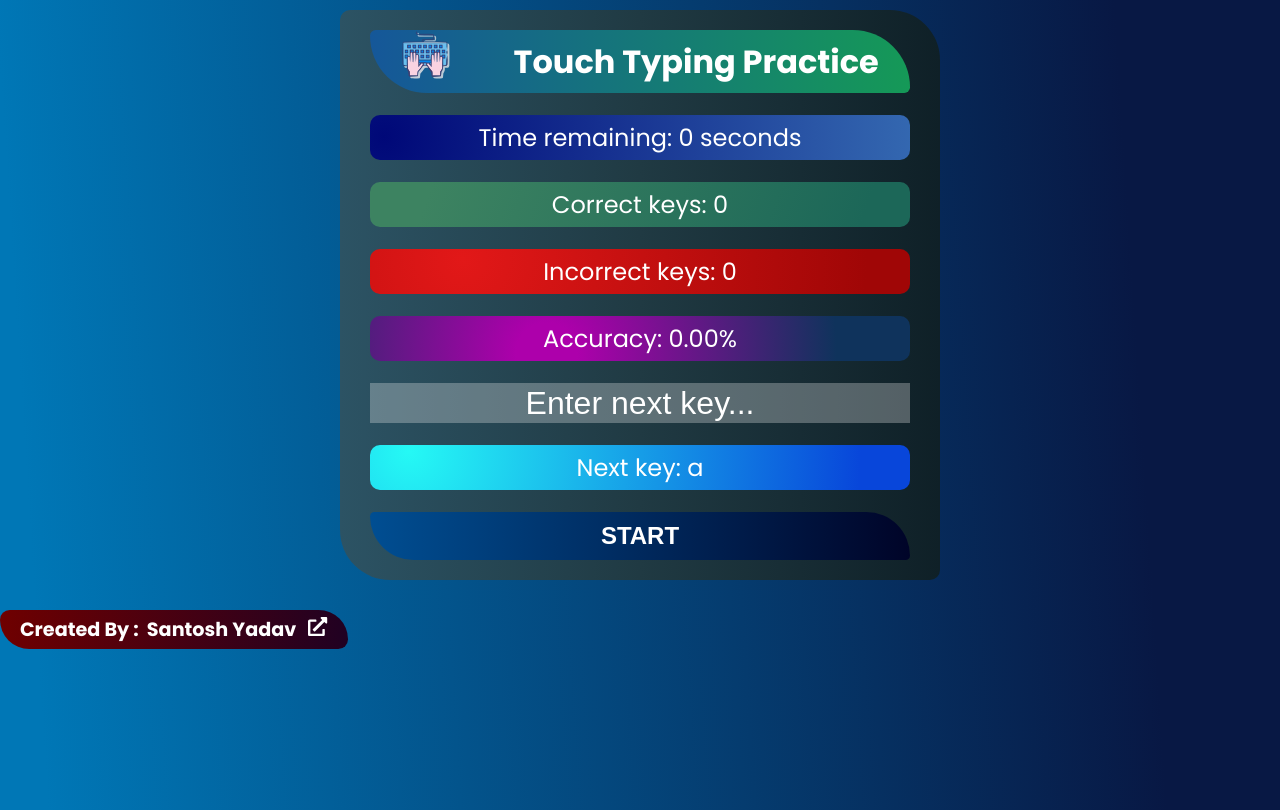
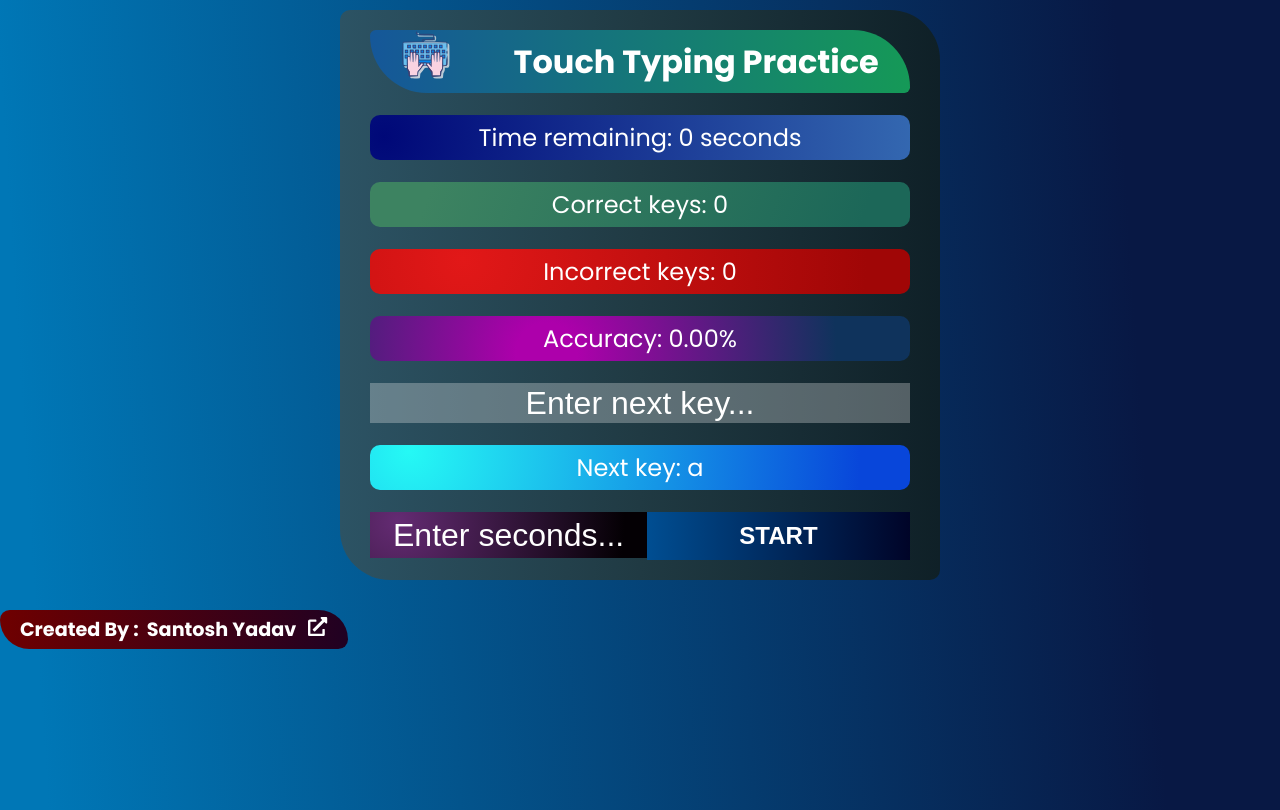
Before and after one commit to santoshy1101/touch-typing-practice, a React (Vite) app: page / in a window 1280 px wide. Built offline with nearby package versions, Linux system fonts and the light colour scheme.

Commit message:
added enter seconds and reset button

```diff
--- a/src/App.css
+++ b/src/App.css
@@ -135,10 +135,10 @@ span.credit {
   ); /* W3C, IE 10+/ Edge, Firefox 16+, Chrome 26+, Opera 12+, Safari 7+ */
 }
 
-.restart {
+button {
   font-size: 1.5rem;
   padding: 10px;
-  border-radius: 10px 100px;
+  /* border-radius: 10px 100px; */
   border: none;
   font-weight: 600;
   color: white;
@@ -166,6 +166,16 @@ a{
   color: white;
 }
 
+div.edit-time{
+  /* border: 2px solid red; */
+  display: flex;
+  flex-direction: row-reverse;
+}
+.edit-time input{
+  padding: 23px;
+  background-image: radial-gradient( circle farthest-corner at 10% 20%,  rgba(100,43,115,1) 0%, rgba(4,0,4,1) 90% );
+}
+
 @media screen and (max-width: 480px) {
   h1 {
     font-size: 24px;
@@ -174,6 +184,9 @@ a{
   input {
     font-size: 16px;
   }
+  button{
+    font-size: 1rem;
+  }
   img {
     display: none;
   }
--- a/src/App.jsx
+++ b/src/App.jsx
@@ -1,6 +1,6 @@
 import React, { useState, useEffect, useRef } from 'react'
 import keyPressSound from '/keyPressSound.mp3' // Import the sound file
-import {FaExternalLinkAlt} from "react-icons/fa"
+import { FaExternalLinkAlt } from 'react-icons/fa'
 import './App.css'
 
 const App = () => {
@@ -8,6 +8,7 @@ const App = () => {
   const [correctKeys, setCorrectKeys] = useState(0)
   const [incorrectKeys, setIncorrectKeys] = useState(0)
   const [timer, setTimer] = useState(0) // 5-minute timer in seconds
+  const [seconds, setSeconds] = useState(300)
   const inputRef = useRef(null)
   const audioRef = useRef(new Audio(keyPressSound)) // Create an Audio object with the sound file
 
@@ -59,19 +60,18 @@ const App = () => {
     return null
   }
 
-  const restartHandler = () => {
+  const restartHandler = (seconds) => {
     inputRef.current.placeholder = 'Enter next key...'
     inputRef.current.value = ''
     inputRef.current.style.backgroundColor = 'black'
     setCurrentKeyIndex(0)
     setCorrectKeys(0)
     setIncorrectKeys(0)
-    setTimer(300)
+    setTimer(seconds)
   }
 
   return (
-    <div className='box'>
-
+    <div className="box">
       <div className="container">
         <h1>
           {' '}
@@ -104,13 +104,34 @@ const App = () => {
 
         <p className="next">Next key: {renderNextKey()}</p>
 
-        {timer <= 0 && (
-          <button onClick={restartHandler} className="restart">
-            {(timer <= 0 && correctKeys) || incorrectKeys ? 'RESTART' : 'START'}
-          </button>
+        {timer <= 0 ? (
+          <div className="edit-time">
+            <button onClick={() => restartHandler(seconds)} className="restart">
+              {(timer <= 0 && correctKeys) || incorrectKeys
+                ? 'RESTART'
+                : 'START'}
+            </button>
+            <input
+              onKeyUp={(e) => {
+                e.key === 'Enter'
+                  ? restartHandler(seconds)
+                  : setSeconds(Number(e.target.value))
+              }}
+              type="text"
+              placeholder="Enter seconds..."
+            />
+          </div>
+        ) : (
+          <button onClick={() => setTimer(0)}>RESET</button>
         )}
       </div>
-      <span className="credit">Created By : &nbsp;<a href="https://santoshy1101.github.io/" target='blank'> Santosh Yadav  &nbsp; <FaExternalLinkAlt /></a></span>
+      <span className="credit">
+        Created By : &nbsp;
+        <a href="https://santoshy1101.github.io/" target="blank">
+          {' '}
+          Santosh Yadav &nbsp; <FaExternalLinkAlt />
+        </a>
+      </span>
       <audio ref={audioRef} src={keyPressSound} />
     </div>
   )
```
